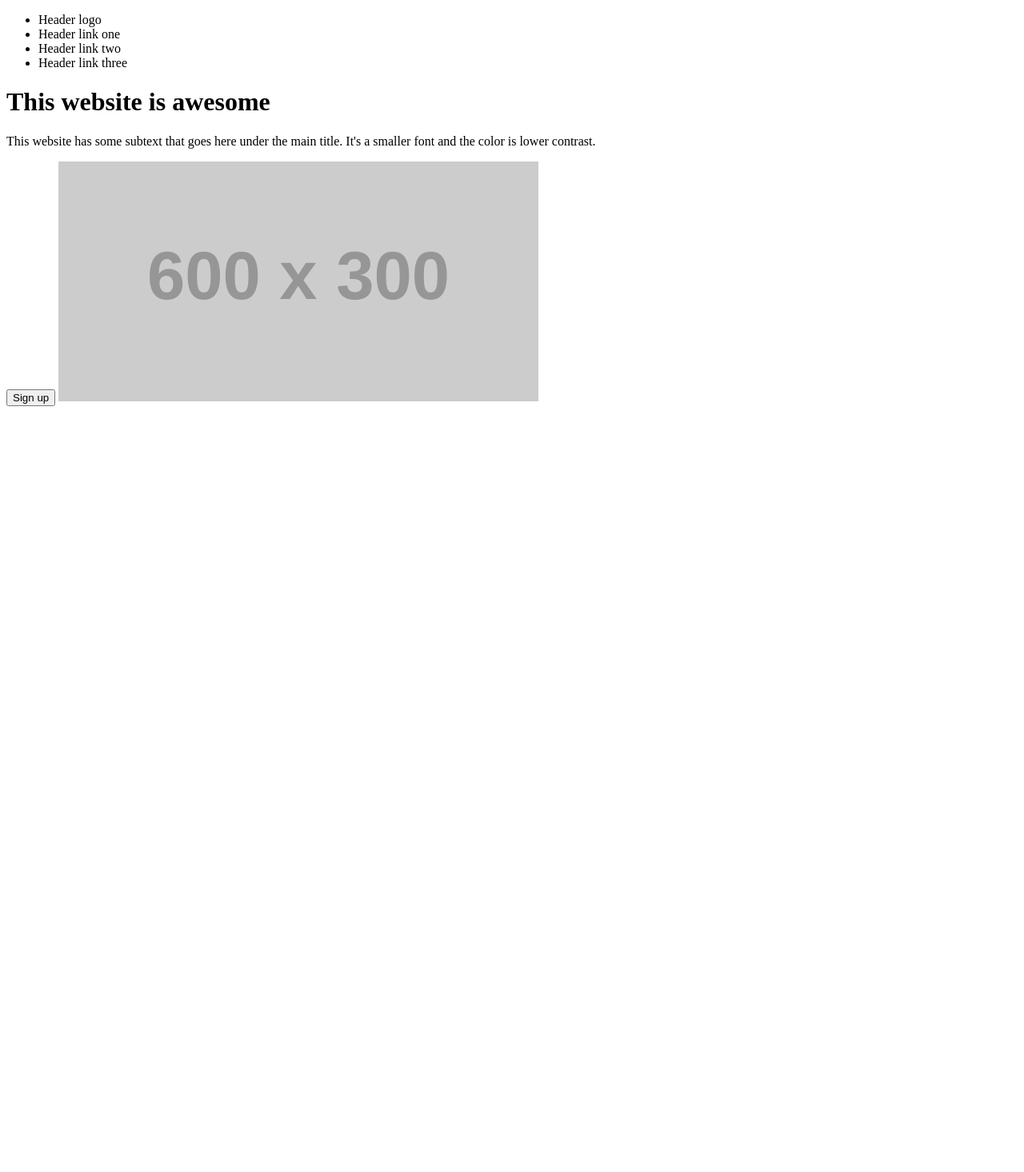
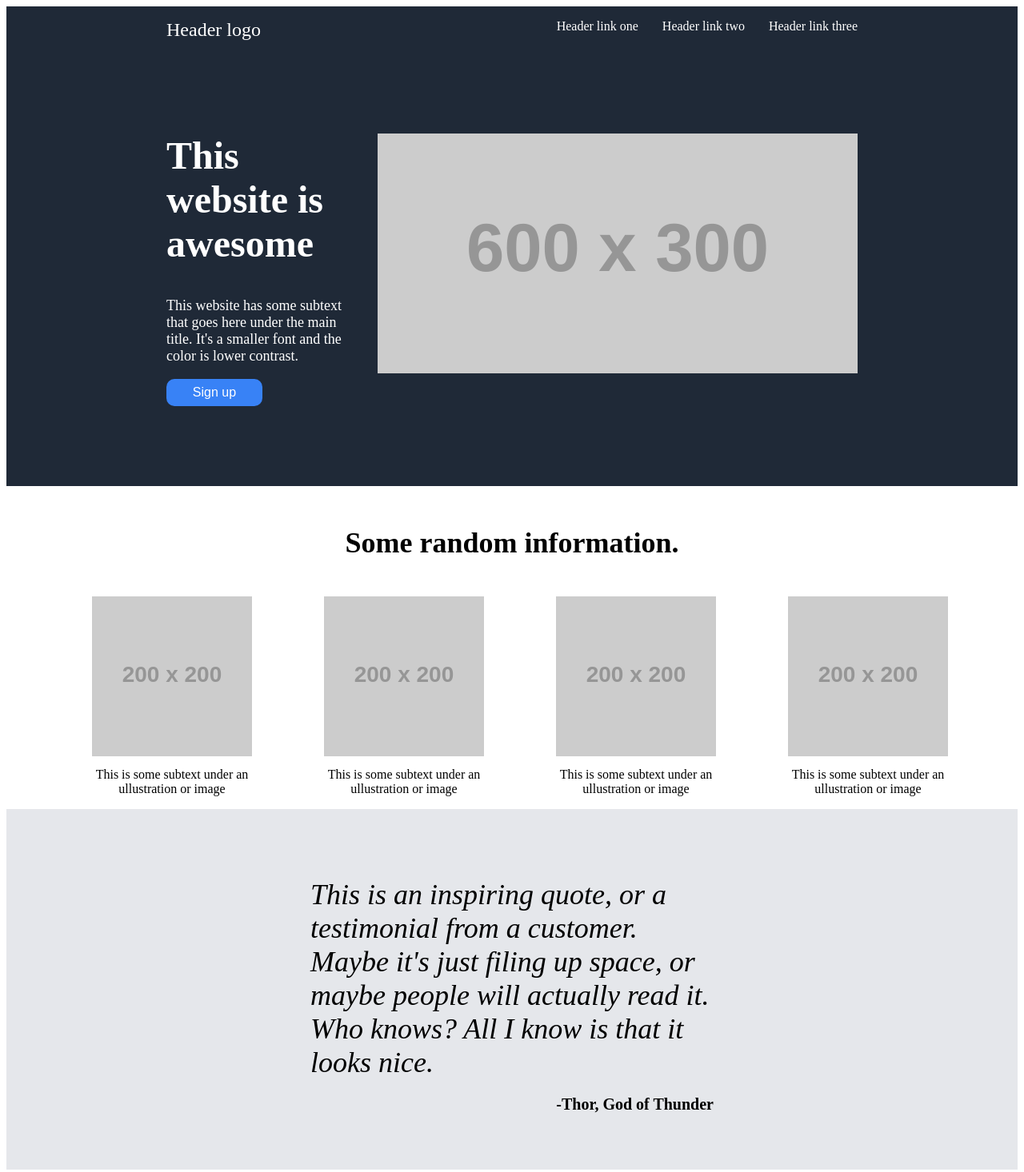
Before and after one commit to MrSamLJ/landing-page-build, a plain HTML site: page index.html in a window 1280 px wide. Shown: the top 1466 px of the page at 80% size. Before the commit the page ends 800 px from the top, so only its background shows below. Drawn offline with Linux system fonts and the light colour scheme; placeholder pictures from the web are drawn by us.

Commit message:
Polishing HTML & CSS

```diff
--- a/index.html
+++ b/index.html
@@ -4,31 +4,82 @@
     <meta charset="UTF-8">
     <meta http-equiv="X-UA-Compatible" content="IE=edge">
     <meta name="viewport" content="width=device-width, initial-scale=1.0">
-    <link rel="stylesheet" src="./style.css" />
-
+    <link rel="stylesheet" href=" ./style.css" />
     <title>Landing page build</title>
 </head>
 <body>
-    <div class="hero">
-<div class="nav">
-    <ul>
-        <li>Header logo</li>
-        <li class="header-right">Header link one</li>
+    <section class="hero">
+<nav>
+    <ul class="ul-nav">
+        <li class="logo">Header logo</li>
+        </ul>
+        <ul class="right-links">
+        <li>Header link one</li>
         <li>Header link two</li>
         <li>Header link three</li>
     </ul>
-</div>
+</nav>
 <div class="fold">
     <div class="fold-minus-img">
 <h1>This website is awesome</h1>
 <p class="secondary-text">This website has some subtext that goes here under the
      main title. It's a smaller font and the color is lower contrast.
 </p>
+<button class="button-one">Sign up</button>
 </div>
-<button>Sign up</button>
+
 <img src="https://via.placeholder.com/600x300">
     </div>
-    </div>
-
+</section>
+    <section class="grid-area">
+        <h2>Some random information.</h2>
+        <div class="cards">
+            <div class="card">
+                <figure>
+                <img src="https://via.placeholder.com/200x200">
+                <figcaption>This is some subtext under an ullustration or image</figcaption>
+            </figure>
+            </div>
+            <div class="card">
+                <figure>
+                <img src="https://via.placeholder.com/200x200">
+                <figcaption>This is some subtext under an ullustration or image</figcaption>
+            </figure>
+            </div>
+            <div class="card">
+                <figure>
+                <img src="https://via.placeholder.com/200x200">
+                <figcaption>This is some subtext under an ullustration or image</figcaption>
+            </figure>
+            </div>
+            <div class="card">
+                <figure>
+                <img src="https://via.placeholder.com/200x200">
+                <figcaption>This is some subtext under an ullustration or image</figcaption>
+            </figure>
+            </div>
+        </div>
+    </section>
+    <section class="quote-area">
+        <p class="quote-text">This is an inspiring quote, or a testimonial from
+            a customer. Maybe it's just filing up space, or
+            maybe people will actually read it. Who knows? All I know
+            is that it looks nice.
+        </p>
+        <p class="quote-person">-Thor, God of Thunder</p>
+    </section>
+    <section class="bottom-area">
+        <div class="cta">
+            <div class="text-area">
+            <h4>Call to action! It's time!</h4>
+            <p>Sign up for our product by clicking that
+                button right over there!</p>
+            </div>
+            <button class="cta-button">Sign up</button>
+        </div>
+    </section>
+    <footer>
+       <p>Copyright &copy; Sam Jefferies 2021</p>
+    </footer>
 </body>
 </html>
--- a/style.css
+++ b/style.css
@@ -1,47 +1,144 @@
-body {
+/* body {
     display: flex;
     flex-direction: column;
-    padding: 0 0 200px 200px;
-}
+} */
 
 .hero {
     background-color: #1F2937;
+    padding: 0 200px;
 }
 
-.nav {
+nav, ul.ul-nav {
 display: flex;
-justify-content: space-between
+justify-content: space-between;
+margin-left: 0px;
+}
+
+ul {
+    list-style-type: none;
+    color: white;
+    width: 100%;
+    padding-left: 0px;
 }
 
 .logo {
     font-size: 24px;
 }
 
-.header-right {
-    margin-left: auto;
-}
-
-ul {
-    list-style-type: none;
-    color: white;
-}
+.right-links {
+    display: flex;
+    justify-content: flex-end;
+    gap: 30px;
+ }
 
 .fold {
-    margin: 100px 0 100px 0;
+    margin: 100px 0 20px 0;
     display: flex;
+    align-items: flex-start;
+    padding-bottom: 100px;
 }
 
 h1 {
     color: white;
-    font-size: 48px
+    font-size: 48px;
+    margin-top: 0;
+}
+
+h2 {
+    font-size: 36px;
 }
 
 .secondary-text {
     font-size: 18px;
+    color: white;
 }
 
 button {
     color: white;
-    padding: 5px 10px;
-    background-color: 3882F6;
+    padding: 8px 20px;
+    background-color: #3882F6;
+    border-radius: 10px;
+    font-size: 16px;
+    width: 120px;
 }
+
+button.button-one {
+    border: 0;
+}
+
+.fold-minus-img {
+    margin-right: 40px;
+    margin-top: 0px;
+}
+
+.grid-area {
+    display: flex;
+    flex-direction: column;
+    align-items: center;
+}
+
+.cards {
+    display: flex;
+    gap: 30px;
+}
+
+.card {
+    width: 260px;
+    display: flex;
+}
+
+figcaption {
+   text-align: center;
+   margin-top: 10px;
+}
+
+.quote-area {
+    display: flex;
+    flex-direction: column;
+    align-items: center;
+    background-color: #E5E7EB;
+    padding: 50px 380px;
+}
+
+.quote-text {
+    font-size: 36px;
+    font-style: italic;
+    margin-bottom: 0;
+}
+
+.quote-person {
+    font-weight: bold;
+    align-self: flex-end;
+    font-size: 20px;
+}
+
+.bottom-area {
+
+}
+
+.cta {
+   background-color:  #3882F6;
+   color: white;
+   display: flex;
+   margin: 100px 300px;
+   padding: 50px 100px;
+   justify-content: space-between;
+}
+
+h4 {
+    font-size: 18px;
+    font-weight: bold;
+}
+
+button.cta-button {
+    border: 1px solid white;
+    align-self: end;
+}
+
+footer {
+    display: flex;
+    justify-content: center;
+    align-items: center;
+    background-color: #1F2937;
+    color: white;
+}
```
